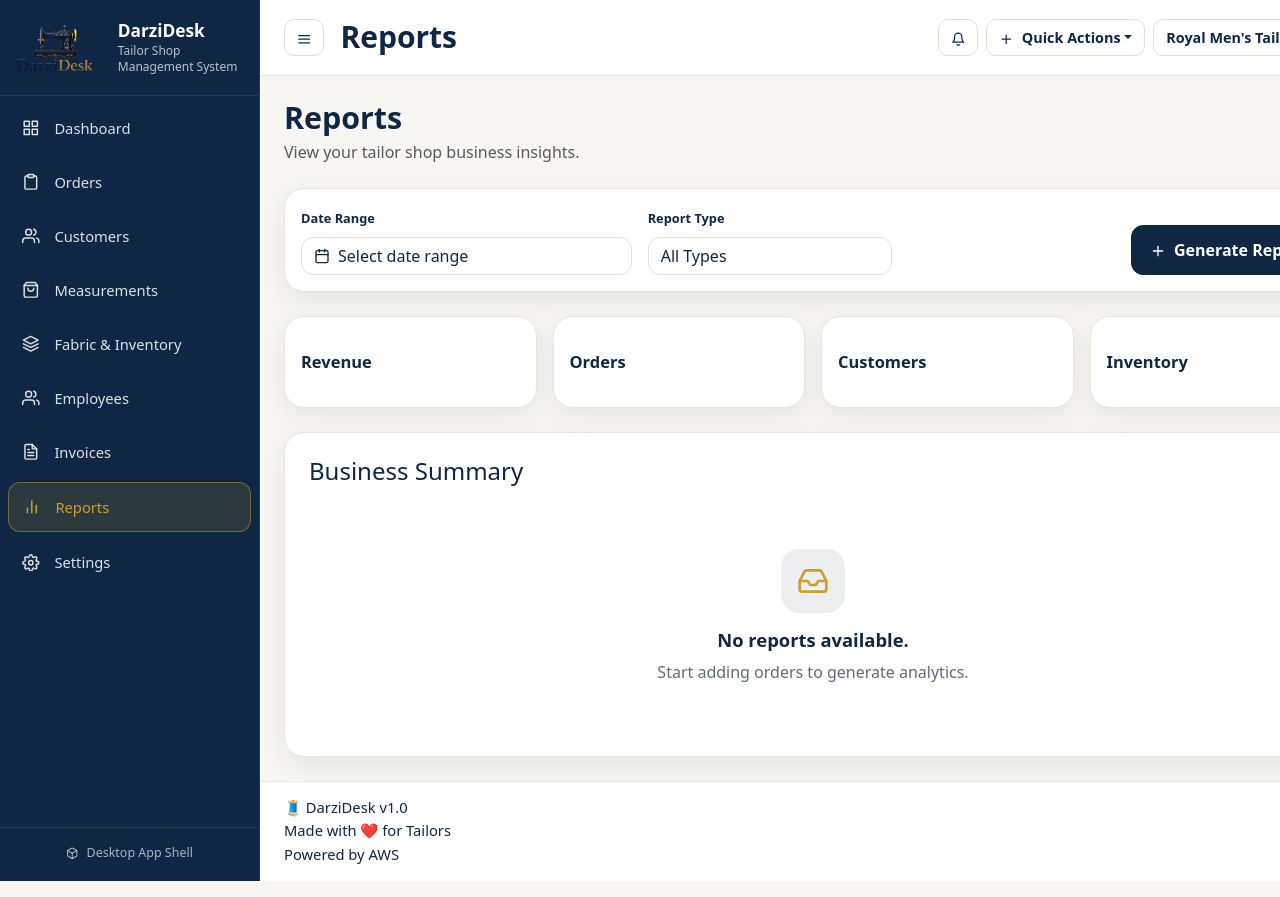
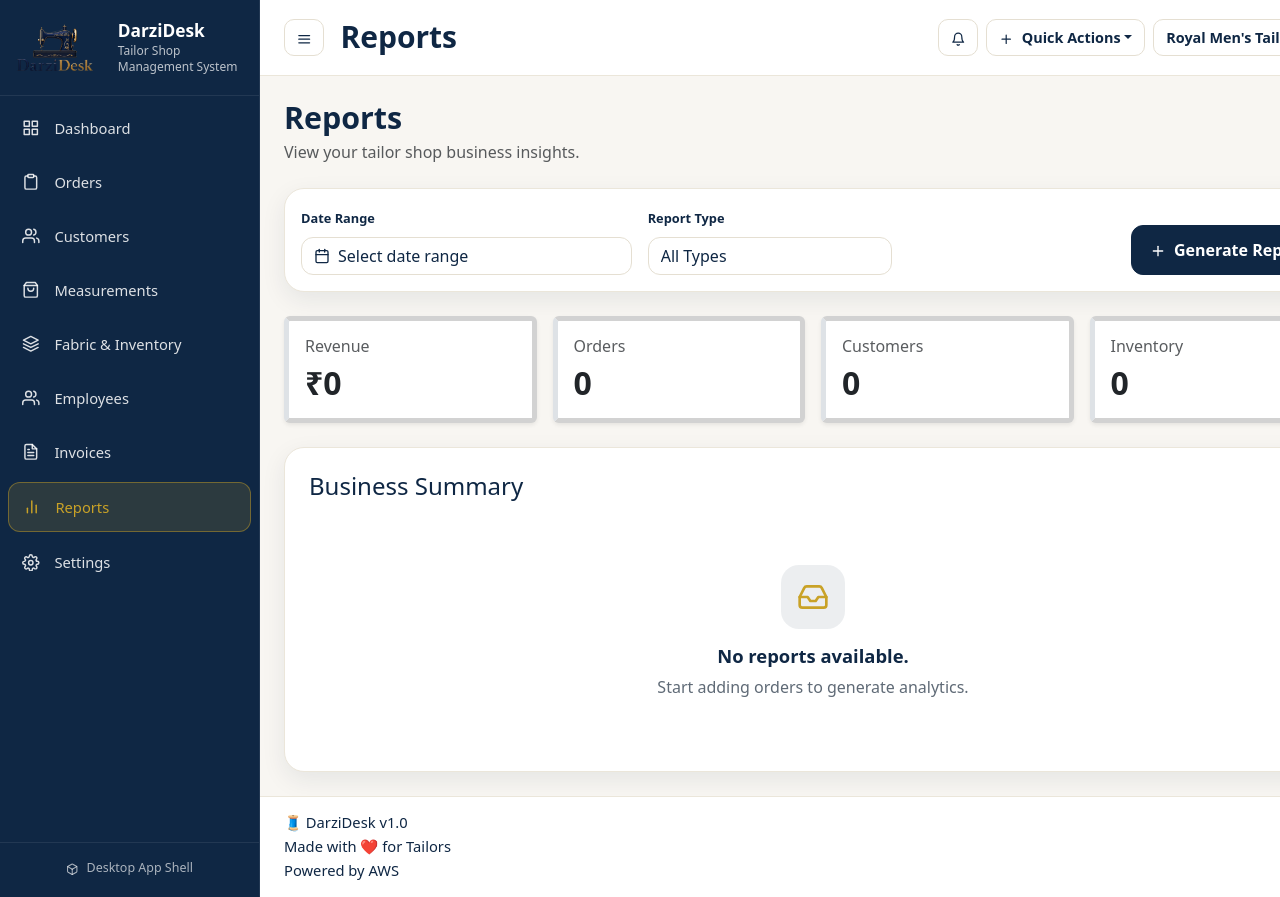
Before and after one commit to 22shaban/DarziDesk, a React app in the folder frontend/: page /reports in a window 1280 px wide. Shown: the top 897 px of the page. Built offline with nearby package versions, Linux system fonts and the light colour scheme; no server answers; the HTML template or start-up script is replaced by a standard one.

Commit message:
feat(reports): add business summary and order analytics

```diff
--- a/frontend/src/components/reports/ReportCard.jsx
+++ b/frontend/src/components/reports/ReportCard.jsx
@@ -1,11 +1,21 @@
-import './ReportCard.css'
+import "./ReportCard.css";
 
-function ReportCard({ title }) {
+function ReportCard({ title, value, color }) {
   return (
-    <article className="report-card p-3">
-      <h3 className="mb-0">{title}</h3>
-    </article>
-  )
+    <div className={`card border-start border-5 border-${color} shadow-sm h-100`}>
+      <div className="card-body">
+
+        <h6 className="text-muted mb-2">
+          {title}
+        </h6>
+
+        <h2 className="fw-bold mb-0">
+          {value}
+        </h2>
+
+      </div>
+    </div>
+  );
 }
 
-export default ReportCard
+export default ReportCard;
```
